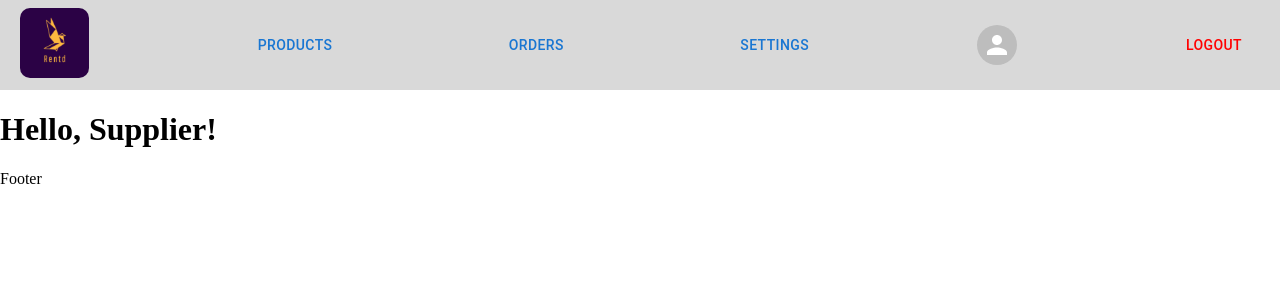
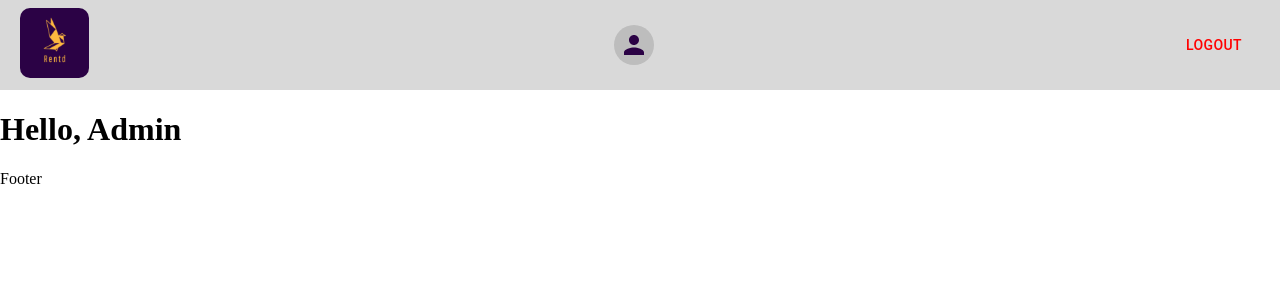
Before and after one commit to singhparshant/rentd-app, a React (Create React App) app in the folder client/: page / in a window 1280 px wide. Shown: the top 300 px of the page. Built offline with nearby package versions, Linux system fonts and the light colour scheme; the HTML template or start-up script is replaced by a standard one.

Commit message:
implemented navbar for admin

```diff
--- a/client/src/components/common/navBar/NavBar.tsx
+++ b/client/src/components/common/navBar/NavBar.tsx
@@ -4,7 +4,12 @@ import logo from "../../../assets/logo.png";
 import { Link } from "react-router-dom";
 import { ReactComponent as CartIcon } from "../../../assets/icons/cart.svg";
 import Button from "@mui/material/Button";
-import { Autocomplete, createFilterOptions, TextField } from "@mui/material";
+import {
+  Autocomplete,
+  createFilterOptions,
+  styled,
+  TextField,
+} from "@mui/material";
 import Avatar from "@mui/material/Avatar";
 import useAuthState from "../../../zustand/useAuthState";
 
@@ -138,8 +143,31 @@ const SupplierNavBar = ({ user, onLogout }: NabBarProps) => {
 };
 
 const AdminNavBar = ({ user, onLogout }: NabBarProps) => {
-  return <nav className="navbar"></nav>;
+  return (
+    <nav className="navbar">
+      <Link to="/">
+        <img className="logo" src={logo} alt="logo" />
+      </Link>
+
+      <Link to="/profile" style={{ textDecoration: "none" }}>
+        <Avatar
+          alt={user.name}
+          src={user.imageUrl}
+          style={{ color: "#2b0245" }}
+        />
+      </Link>
+      <Button
+        children={<span>Logout</span>}
+        style={{ marginRight: 10, color: "red" }}
+        onClick={onLogout}
+      />
+    </nav>
+  );
 };
+
+const CustomButton = styled(Button)({
+  color: "#2b0245",
+}) as typeof Button;
 
 const products: readonly any[] = [
   { name: "Bike" },
--- a/client/src/zustand/useAuthState.tsx
+++ b/client/src/zustand/useAuthState.tsx
@@ -7,7 +7,7 @@ export interface AuthUser {
 }
 
 const useAuthState = create((set) => ({
-  user: { name: "Anoir", role: "supplier" },
+  user: { name: "Anoir", role: "admin" },
   loading: true,
   setUser: (user: any) => set({ user }),
   setLoading: (loading: Boolean) => set({ loading }),
```
